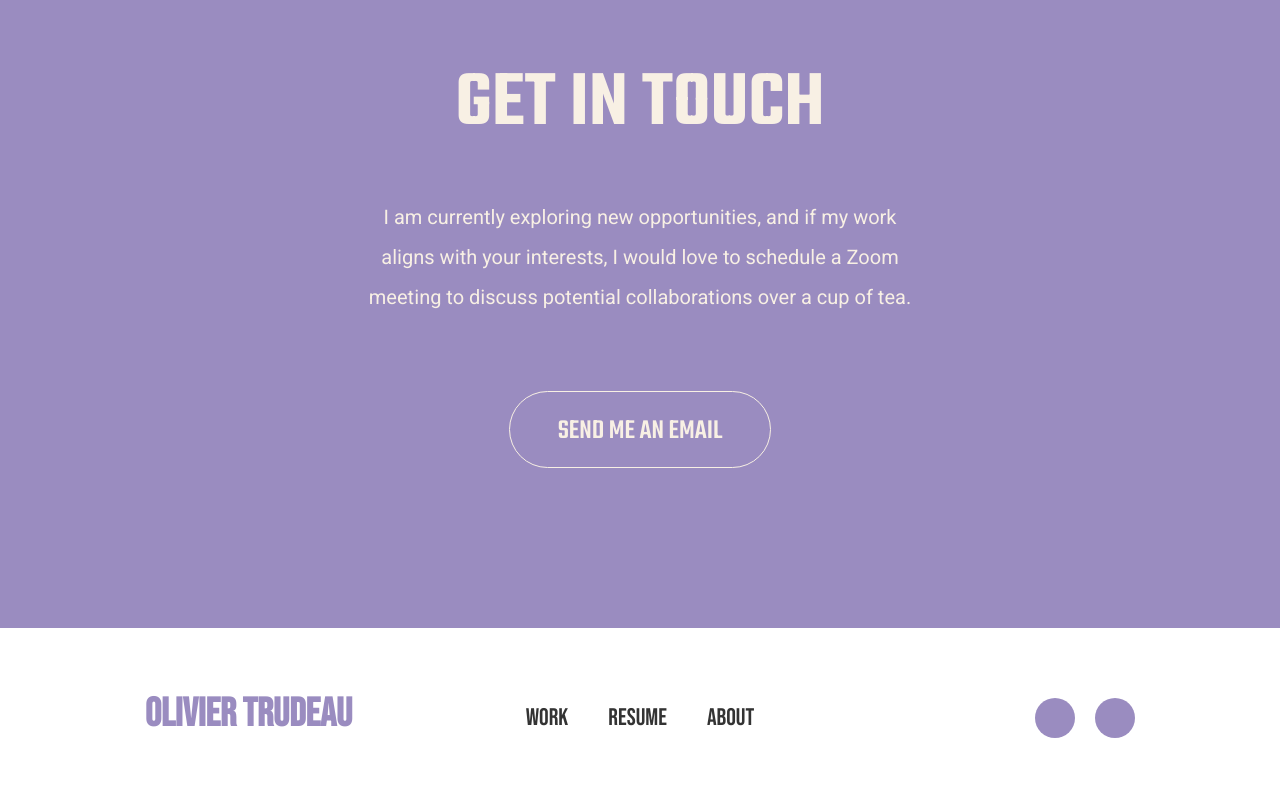
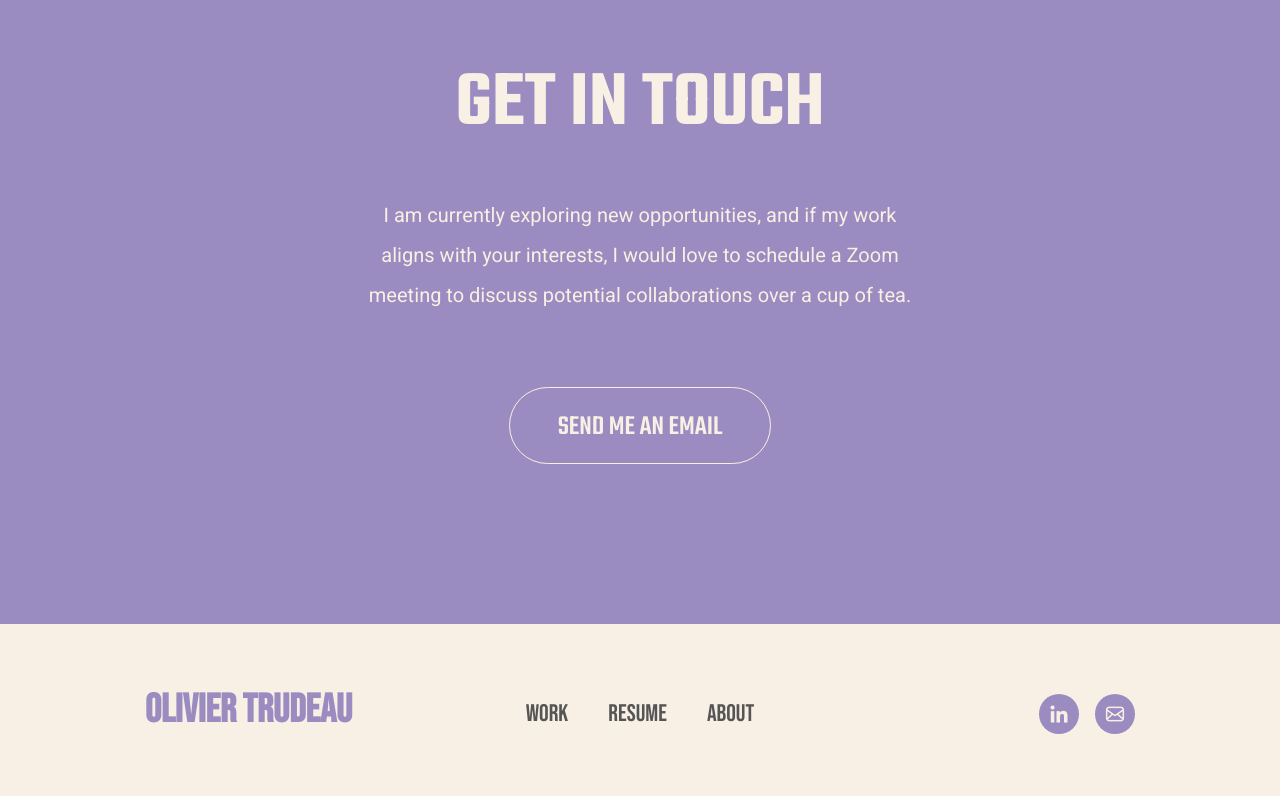
Before and after one commit to Berserk29/portfolio, a React (Vite) app: page / in a window 1280 px wide. Shown: the part 4438-5238 px from the top of the page. Built offline with nearby package versions, Linux system fonts and the light colour scheme.

Commit message:
Added icon, changed circle name for circleLink, resized footer

```diff
--- a/src/component/circle/circle.component.jsx
+++ /dev/null
@@ -1,11 +0,0 @@
-import { CircleCss } from "./circle.styled";
-
-const Circle = ({props}) => {
-    const {size, color} = props;
-
-    return (
-        <CircleCss size={size} color={color}/>
-    )
-}
-
-export default Circle;
--- a/src/component/circle/circle.styled.jsx
+++ /dev/null
@@ -1,8 +0,0 @@
-import styled from "styled-components";
-
-export const CircleCss = styled.div`
-    width: ${props => props.size};
-    height: ${props => props.size};
-    background-color: ${props => props.color};
-    border-radius: 50%;
-`
--- /dev/null
+++ b/src/component/circleLink/circleLink.component.jsx
@@ -0,0 +1,13 @@
+import { CircleContainer, IconCss } from "./circleLink.styled";
+
+const CircleLink = ({props}) => {
+    const {image, link} = props;
+
+    return (
+        <CircleContainer href={link} target="_blank">
+            <IconCss src={image} alt="logo"/>
+        </CircleContainer>
+    )
+}
+
+export default CircleLink;
--- /dev/null
+++ b/src/component/circleLink/circleLink.styled.jsx
@@ -0,0 +1,17 @@
+import styled from "styled-components";
+
+export const CircleContainer = styled.a`
+    width: 4rem;
+    height: 4rem;
+    background-color: var(--color-primary);
+    border-radius: 50%;
+    display: flex;
+    align-items: center;
+    justify-content: center;
+    cursor: pointer;
+`
+
+export const IconCss = styled.img`
+    width: 2rem;
+    height: 2rem;
+`
--- a/src/component/emailBtn/emailBtn.component.jsx
+++ b/src/component/emailBtn/emailBtn.component.jsx
@@ -1,4 +1,3 @@
-import Typo, { TypoType } from "../typo/typo.component";
 import { BtnContainer } from "./emailBtn.styled";
 
 const EmailBtn = ({children}) => {
--- a/src/component/typo/typo.styled.jsx
+++ b/src/component/typo/typo.styled.jsx
@@ -120,10 +120,10 @@ export const Text1 = styled.p`
    line-height: 200%;
    white-space: pre-line;
    @media ${mediaQuery.styledTablet} {
-    font-size: 1.8rem ;
+    font-size: 1.8rem;
    }
    @media ${mediaQuery.styledSmTablet} {
-    font-size: 1.6rem ;
+    font-size: 1.6rem;
    }
 `
 
--- a/src/section/emailSection/emailSection.styled.jsx
+++ b/src/section/emailSection/emailSection.styled.jsx
@@ -6,7 +6,7 @@ export const EmailContainer = styled.section`
     flex-direction: column;
     align-items: center;
     text-align: center;
-    gap: 6rem;
+    gap: 5.8rem;
     padding: 14.7rem 8rem 16rem;
     background-color: var(--color-primary);
     @media ${mediaQuery.styledTablet} {
--- a/src/section/footer/footer.component.jsx
+++ b/src/section/footer/footer.component.jsx
@@ -1,14 +1,14 @@
-import Circle from "../../component/circle/circle.component";
-import Typo, { TypoType } from "../../component/typo/typo.component";
-import { FooterContainer, LinkContainer, FlexContainer, ResumeLink } from "./footer.styled";
+import { forwardRef } from "react";
+import { useTranslation } from "react-i18next";
 import { useMediaQuery } from "react-responsive";
 import mediaQuery from "../../helper/mediaQuery";
 
+import CircleLink from "../../component/circleLink/circleLink.component";
+import Typo, { TypoType } from "../../component/typo/typo.component";
+
+import { FooterContainer, LinkContainer, FlexContainer, ResumeLink } from "./footer.styled";
 import { circleArr, linkArr } from "./footer.data";
-import { forwardRef } from "react";
-
 import resumePath from '../../assets/resume/Olivier_Trudeau_resume.pdf'
-import { useTranslation } from "react-i18next";
 
 const Footer = forwardRef(({props},ref) => {
     const {t} = useTranslation()
@@ -22,7 +22,7 @@ const Footer = forwardRef(({props},ref) => {
 
     return (
         <FooterContainer>
-            {   !isSmTablet &&
+            {   !isTablet &&
                 <FlexContainer justify='flex-start'>
                     <Typo type={TypoType.Headline5}>Olivier Trudeau</Typo>
                 </FlexContainer>
@@ -31,20 +31,18 @@ const Footer = forwardRef(({props},ref) => {
                     {linkArr.map((el,i) => (
                         el.text === 'resume' ? (
                             <ResumeLink key={i} href={resumePath} download>
-                                <Typo type={TypoType.Text5} color="var(--color-black)" >{t(el.text)}</Typo>
+                                <Typo type={TypoType.Text5} color="var(--color-grey)" >{t(el.text)}</Typo>
                             </ResumeLink>
                         ) : (
                             <div key={i} onClick={() => scrollToHandler(ref[el.link])}>
-                                <Typo  type={TypoType.Text5} color="var(--color-black)">{t(el.text)}</Typo>
+                                <Typo  type={TypoType.Text5} color="var(--color-grey)">{t(el.text)}</Typo>
                             </div>
                         )
                     ))}
             </LinkContainer>
-            {   !isTablet &&
-                <FlexContainer justify='flex-end'>
-                    { circleArr.map((el,i) => <Circle key={i} props={el}/> ) }
-                </FlexContainer>
-            }
+            <FlexContainer justify='flex-end'>
+                { circleArr.map((el,i) => <CircleLink key={i} props={el}/> ) }
+            </FlexContainer>
         </FooterContainer>
     )
 })
--- a/src/section/footer/footer.data.js
+++ b/src/section/footer/footer.data.js
@@ -1,4 +1,6 @@
-import resumePath from '../../assets/resume/Olivier_Trudeau_resume.pdf'
+import resumePath from '../../assets/resume/Olivier_Trudeau_resume.pdf';
+import indeedIcon from '../../assets/icon/indeed-icon.png';
+import emailIcon from '../../assets/icon/email-icon.png';
 
 export const linkArr = [
     {
@@ -15,13 +17,15 @@ export const linkArr = [
     },
 ]
 
+// TODO Need to put my indeed account
+
 export const circleArr = [
     {
-        size: '4rem',
-        color: 'var(--color-primary)'
+        image: indeedIcon,
+        link: 'https://ca.indeed.com/',
     },
     {
-        size: '4rem',
-        color: 'var(--color-primary)'
+        image: emailIcon,
+        link: 'mailto:oliviertrudeau777@gmail.com',
     },
 ]
--- a/src/section/footer/footer.styled.jsx
+++ b/src/section/footer/footer.styled.jsx
@@ -6,13 +6,17 @@ export const FooterContainer = styled.footer`
     justify-content: space-between;
     align-items: flex-end;
     padding: 6.2rem 14.5rem;
-    color: var(--color-cream);
+    background-color: var(--color-cream);
     @media ${mediaQuery.styledTablet} {
         padding: 5rem 8rem;
     }
     @media ${mediaQuery.styledSmTablet} {
-        justify-content: center;
+        padding: 5rem;
+    }
+    @media ${mediaQuery.styledMobile} {
         align-items: center;
+        gap: 3rem;
+        flex-direction: column;
         padding: 4rem;
     }
 `
@@ -21,22 +25,22 @@ export const LinkContainer = styled.div`
     display: flex;
     gap: 4rem;
     margin-bottom: .8rem;
-    @media ${mediaQuery.styledSmTablet} {
+    @media ${mediaQuery.styledMobile} {
         width: 100%;
         max-width: 40rem;
-        justify-content: space-between;
+        justify-content: center;
         margin-bottom: 0;
-        margin-top: .8rem;
+        gap: 3.5rem;
     }
 `
 
 export const FlexContainer = styled.div`
     display: flex;
     justify-content: ${props => props.justify};
-    gap: 2rem;
+    gap: 1.6rem;
     width: 35.2rem;
-    @media ${mediaQuery.styledSmTablet} {
-        justify-content: center;
+    @media ${mediaQuery.styledTablet} {
+        width: 9.6rem;
     }
 `
 
```
Also changed, not shown: src/assets/icon/email-icon.png (added), src/assets/icon/indeed-icon.png (added).
